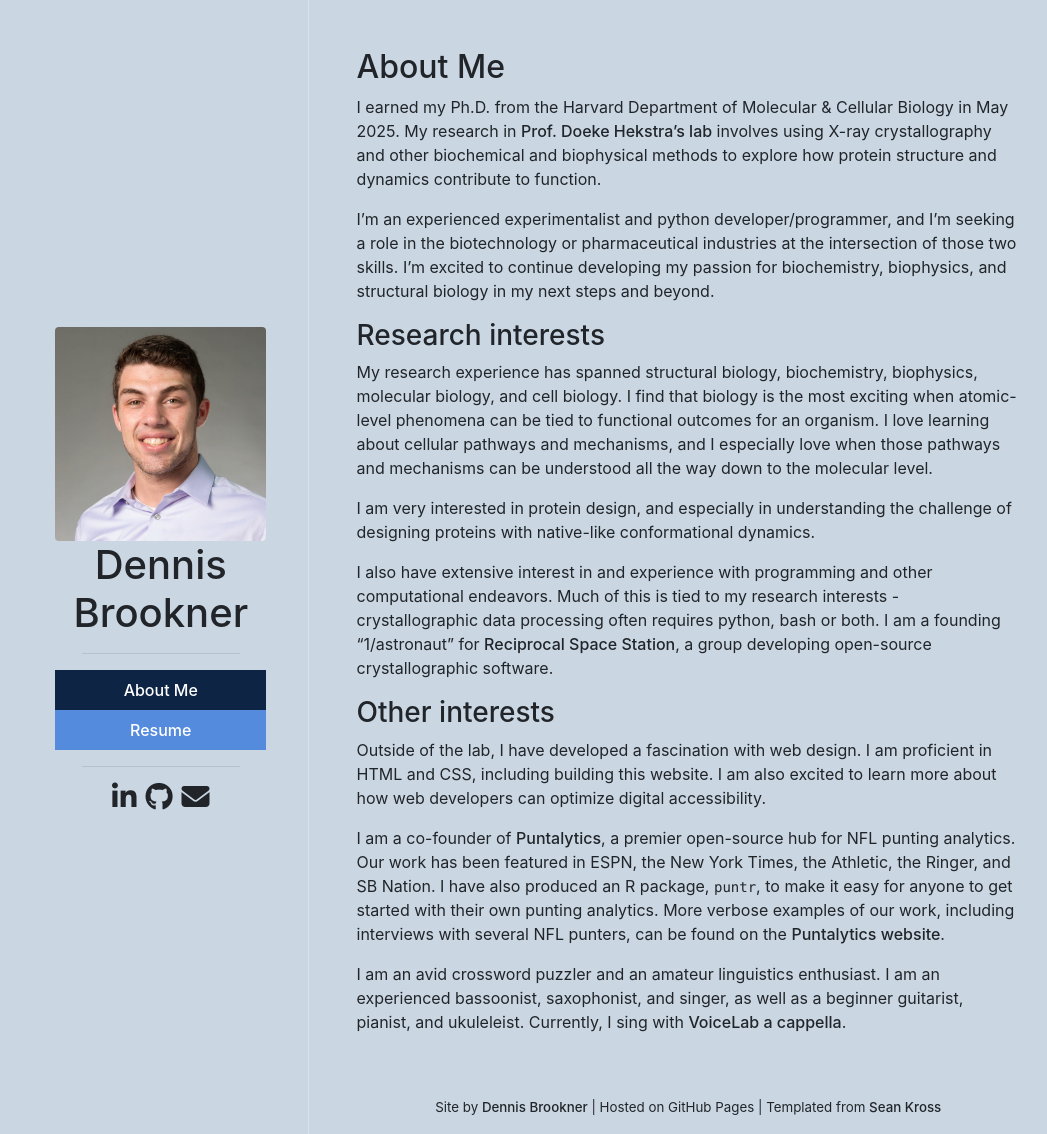
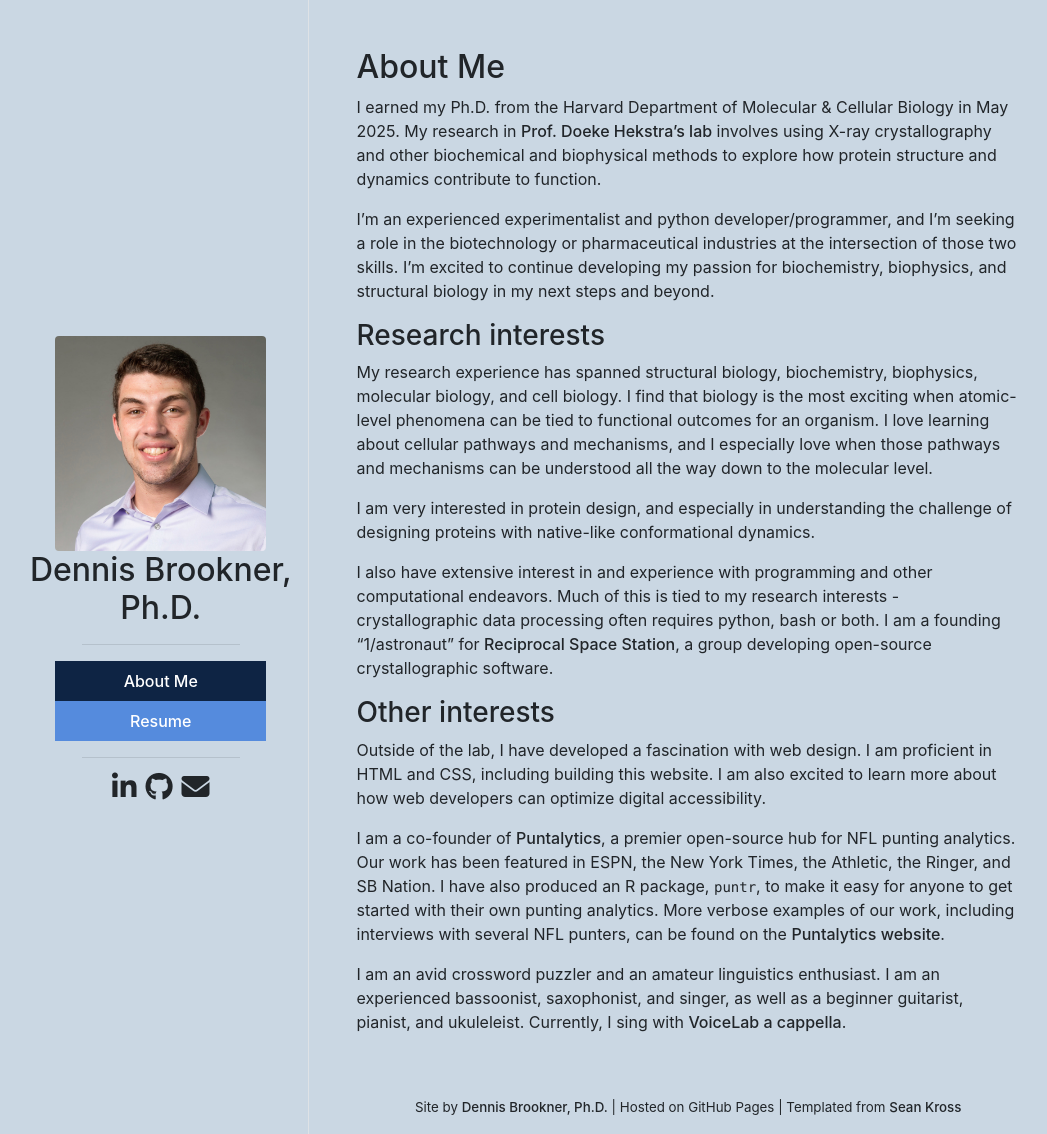
Before and after one commit to dennisbrookner/dennisbrookner.github.io, a Jekyll site: the page built from index.md, in a window 1280 px wide. Shown: the whole page, without its empty margins (99-1146 px from the left). Built offline with Jekyll 4.4.1, drawn with Linux system fonts in a browser that asks for light colours; nearby versions of some CDN libraries.

Commit message:
Add suffix

```diff
--- a/_config.yml
+++ b/_config.yml
@@ -1,4 +1,4 @@
-title: Dennis Brookner
+title: Dennis Brookner, Ph.D.
 headshot: /assets/img/DennisBrooknerHeadshot.jpeg
 
 gems:
@@ -6,4 +6,4 @@
 
 theme: jekyll-theme-minimal
 
-port: 4605
+port: 4609
--- a/_layouts/flexcolumns.html
+++ b/_layouts/flexcolumns.html
@@ -13,7 +13,7 @@
           <img src="{{site.headshot}}" alt="Personal Headshot" class="rounded">
         </div>
         <div class="p-2">
-          <h1>{{ site.title }}</h1>
+          <h2>{{ site.title }}</h2>
         </div>
         <hr class="hr-60pct" />
 
@@ -32,7 +32,7 @@
       </div>
       <footer>
         <p>
-          Site by <a href="https://github.com/dennisbrookner">Dennis Brookner</a> |
+          Site by <a href="https://github.com/dennisbrookner">Dennis Brookner, Ph.D.</a> |
           Hosted on GitHub Pages | Templated from <a href="https://github.com/seankross">Sean Kross</a>
         </p>
       </footer>
@@ -65,7 +65,7 @@
 
         <footer class="px-5">
           <p>
-            Site by <a href="https://github.com/dennisbrookner">Dennis Brookner</a>
+            Site by <a href="https://github.com/dennisbrookner">Dennis Brookner, Ph.D.</a>
             <br>
             Hosted on GitHub Pages
             <br>
```
